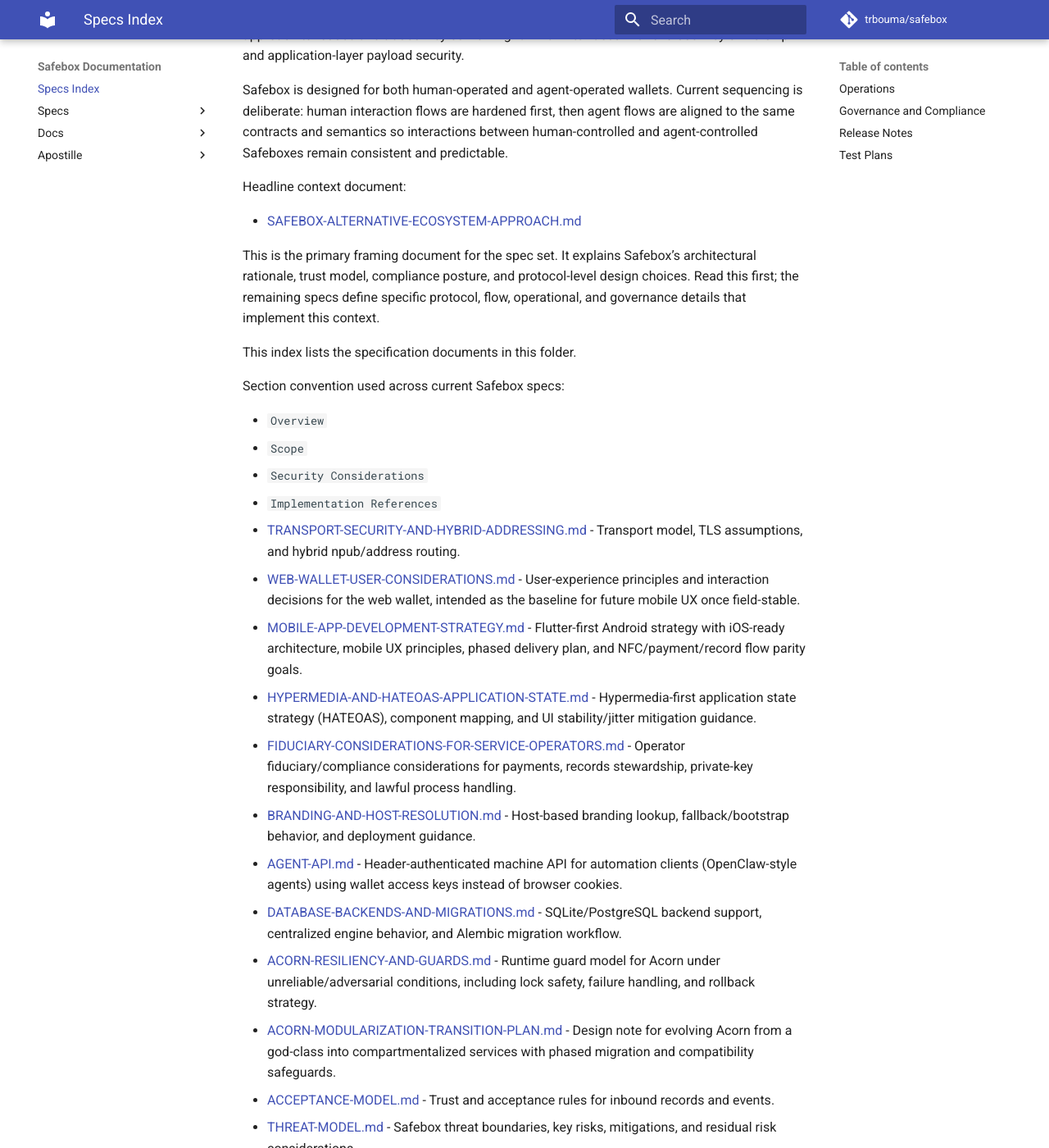
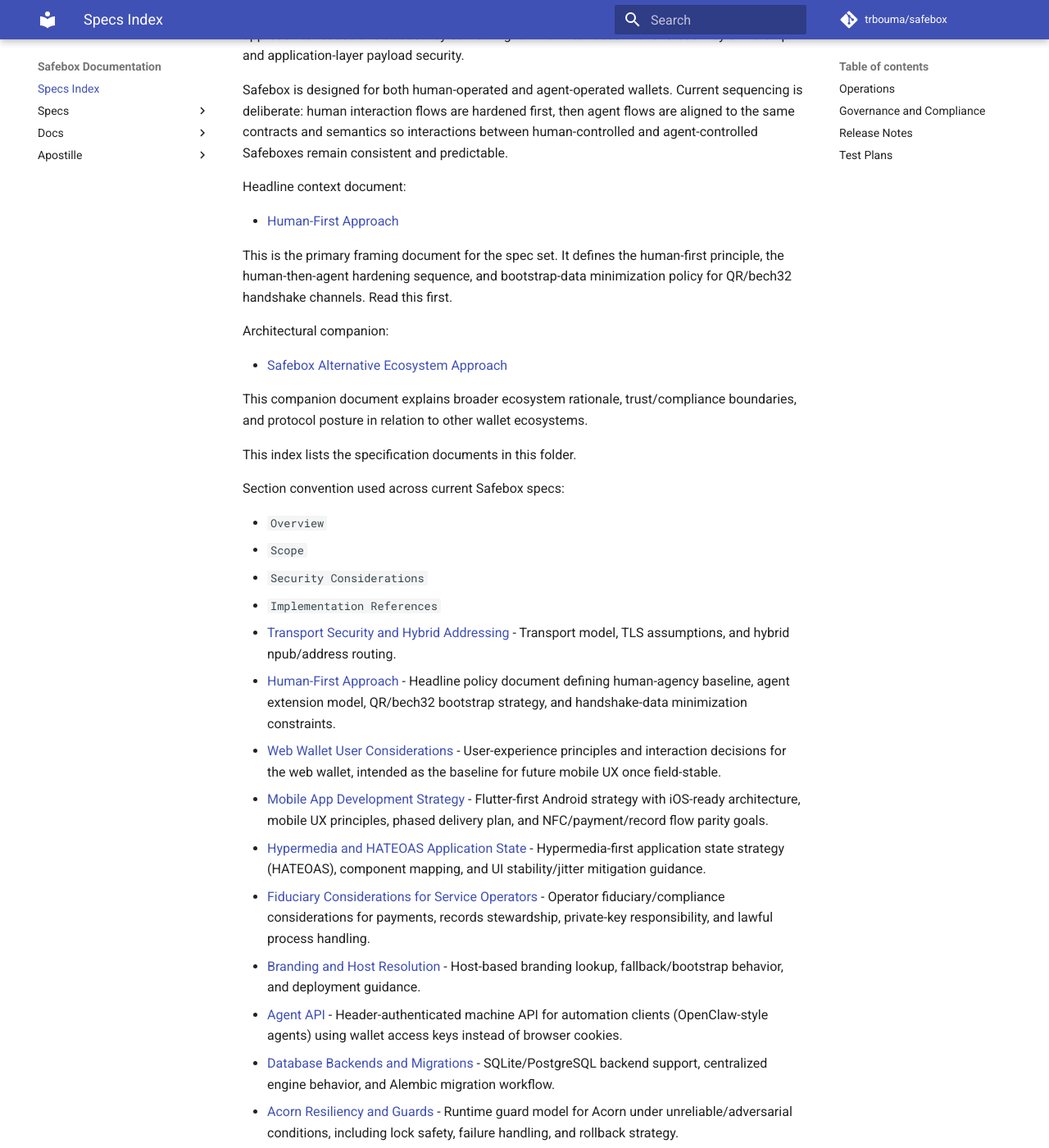
Before and after one commit to trbouma/safebox, an MkDocs documentation site: the page built from docs/specs/INDEX.md, in a window 1280 px wide and 1400 px high, scrolled down 345 px. Shown: the whole window at 82% size. Built offline with MkDocs 1.6.1 and Material for MkDocs 9.7.7, drawn with Linux system fonts in a browser that asks for light colours; comment, search, counter and statistics services are not loaded; some of the changed text lies outside the part shown.

Commit message:
Add Human-First headline spec and normalize index titles
- add HUMAN-FIRST-APPROACH as headline context document\n- define human-agency baseline with agent extension model\n- document QR/bech32 bootstrap and minimal handshake-only data policy\n- normalize INDEX link labels to readable titles

```diff
--- a/docs/specs/INDEX.md
+++ b/docs/specs/INDEX.md
@@ -8,9 +8,15 @@ Safebox is designed for both human-operated and agent-operated wallets. Current
 
 Headline context document:
 
-- [SAFEBOX-ALTERNATIVE-ECOSYSTEM-APPROACH.md](./SAFEBOX-ALTERNATIVE-ECOSYSTEM-APPROACH.md)
+- [Human-First Approach](./HUMAN-FIRST-APPROACH.md)
 
-This is the primary framing document for the spec set. It explains Safebox’s architectural rationale, trust model, compliance posture, and protocol-level design choices. Read this first; the remaining specs define specific protocol, flow, operational, and governance details that implement this context.
+This is the primary framing document for the spec set. It defines the human-first principle, the human-then-agent hardening sequence, and bootstrap-data minimization policy for QR/bech32 handshake channels. Read this first.
+
+Architectural companion:
+
+- [Safebox Alternative Ecosystem Approach](./SAFEBOX-ALTERNATIVE-ECOSYSTEM-APPROACH.md)
+
+This companion document explains broader ecosystem rationale, trust/compliance boundaries, and protocol posture in relation to other wallet ecosystems.
 
 This index lists the specification documents in this folder.
 
@@ -21,68 +27,69 @@ Section convention used across current Safebox specs:
 - `Security Considerations`
 - `Implementation References`
 
-- [TRANSPORT-SECURITY-AND-HYBRID-ADDRESSING.md](./TRANSPORT-SECURITY-AND-HYBRID-ADDRESSING.md) - Transport model, TLS assumptions, and hybrid npub/address routing.
-- [WEB-WALLET-USER-CONSIDERATIONS.md](./WEB-WALLET-USER-CONSIDERATIONS.md) - User-experience principles and interaction decisions for the web wallet, intended as the baseline for future mobile UX once field-stable.
-- [MOBILE-APP-DEVELOPMENT-STRATEGY.md](./MOBILE-APP-DEVELOPMENT-STRATEGY.md) - Flutter-first Android strategy with iOS-ready architecture, mobile UX principles, phased delivery plan, and NFC/payment/record flow parity goals.
-- [HYPERMEDIA-AND-HATEOAS-APPLICATION-STATE.md](./HYPERMEDIA-AND-HATEOAS-APPLICATION-STATE.md) - Hypermedia-first application state strategy (HATEOAS), component mapping, and UI stability/jitter mitigation guidance.
-- [FIDUCIARY-CONSIDERATIONS-FOR-SERVICE-OPERATORS.md](./FIDUCIARY-CONSIDERATIONS-FOR-SERVICE-OPERATORS.md) - Operator fiduciary/compliance considerations for payments, records stewardship, private-key responsibility, and lawful process handling.
-- [BRANDING-AND-HOST-RESOLUTION.md](./BRANDING-AND-HOST-RESOLUTION.md) - Host-based branding lookup, fallback/bootstrap behavior, and deployment guidance.
-- [AGENT-API.md](./AGENT-API.md) - Header-authenticated machine API for automation clients (OpenClaw-style agents) using wallet access keys instead of browser cookies.
-- [DATABASE-BACKENDS-AND-MIGRATIONS.md](./DATABASE-BACKENDS-AND-MIGRATIONS.md) - SQLite/PostgreSQL backend support, centralized engine behavior, and Alembic migration workflow.
-- [ACORN-RESILIENCY-AND-GUARDS.md](./ACORN-RESILIENCY-AND-GUARDS.md) - Runtime guard model for Acorn under unreliable/adversarial conditions, including lock safety, failure handling, and rollback strategy.
-- [ACORN-MODULARIZATION-TRANSITION-PLAN.md](./ACORN-MODULARIZATION-TRANSITION-PLAN.md) - Design note for evolving Acorn from a god-class into compartmentalized services with phased migration and compatibility safeguards.
-- [ACCEPTANCE-MODEL.md](./ACCEPTANCE-MODEL.md) - Trust and acceptance rules for inbound records and events.
-- [THREAT-MODEL.md](./THREAT-MODEL.md) - Safebox threat boundaries, key risks, mitigations, and residual risk considerations.
-- [NAUTH-PROTOCOL.md](./NAUTH-PROTOCOL.md) - Authorization envelope used to coordinate cross-party record flows.
-- [NAUTH-EXTENSIBLE-HANDSHAKE.md](./NAUTH-EXTENSIBLE-HANDSHAKE.md) - Step/state handshake model for adding PQC and policy-driven sequence extensions without breaking flow compatibility.
-- [PROTOCOL-NORMALIZATION-RELAY-FIRST-KEM.md](./PROTOCOL-NORMALIZATION-RELAY-FIRST-KEM.md) - Patch spec for control-plane normalization, relay-first KEM acquisition, compact QR policy, and fail-closed compatibility migration.
-- [RECORD-PRESENTATION-NAUTH-STRATEGY.md](./RECORD-PRESENTATION-NAUTH-STRATEGY.md) - Generalized record presentation over QR/NFC with separate secure transfer channels.
-- [NEMBED-PROTOCOL.md](./NEMBED-PROTOCOL.md) - Compact bech32 extension format for embedded secure payloads.
-- [NWC-NFC-VAULT-EXTENSION.md](./NWC-NFC-VAULT-EXTENSION.md) - NWC extensions used for NFC wallet, payment, and record operations.
-- [AGENT-FLOWS.md](./AGENT-FLOWS.md) - Automation-oriented wallet flow model aligned with NFC and QR pathways.
-- [AGENT-OFFER-RECIPIENT-FIRST-FLOW.md](./AGENT-OFFER-RECIPIENT-FIRST-FLOW.md) - Recipient-first agent offer flow where the recipient presents QR handshake data and the sender scans/transmits using existing record-send pathways.
-- [NFC-FLOWS-AND-SECURITY.md](./NFC-FLOWS-AND-SECURITY.md) - Card issuance, rotation, NFC payment/record flows, and security controls.
-- [OFFERS-AND-GRANTS-FLOWS.md](./OFFERS-AND-GRANTS-FLOWS.md) - End-to-end offer/grant lifecycle over QR and NFC, including legacy rendering fallback.
-- [PAYMENTS-SAFEBOX-CASHU-LIGHTNING-FALLBACK.md](./PAYMENTS-SAFEBOX-CASHU-LIGHTNING-FALLBACK.md) - Payment routing between Safebox wallets and Lightning interoperability behavior.
-- [CARD-TOKENIZATION-AND-NFC-PAYMENT-STRATEGY.md](./CARD-TOKENIZATION-AND-NFC-PAYMENT-STRATEGY.md) - Design strategy for NFC card virtualization and tokenized payment authorization model.
-- [NEMBED-COEXISTENCE-WITH-TOKENIZED-CARD-RAILS.md](./NEMBED-COEXISTENCE-WITH-TOKENIZED-CARD-RAILS.md) - Comparative model and phased coexistence strategy for running `nembed` alongside incumbent tokenized card payment rails.
-- [CASHU-STORAGE-AND-MULTI-MINT.md](./CASHU-STORAGE-AND-MULTI-MINT.md) - Proof storage/retrieval model and multi-mint normalization behavior.
-- [WALLET-RECORD-STORAGE-PLAINTEXT-AND-SAFEBOXRECORD.md](./WALLET-RECORD-STORAGE-PLAINTEXT-AND-SAFEBOXRECORD.md) - Record persistence formats for plaintext and structured signed records.
-- [BLOSSOM-BLOB-STORAGE-AND-TRANSFER.md](./BLOSSOM-BLOB-STORAGE-AND-TRANSFER.md) - Blob encryption, transfer semantics, and original-record exchange behavior.
-- [QUANTUM-SAFE-CRYPTOGRAPHY.md](./QUANTUM-SAFE-CRYPTOGRAPHY.md) - ML-KEM integration and quantum-safe payload encryption model.
-- [HISTORICAL-CONTEXT-LAW-MERCHANT-AND-DIGITAL-EXCHANGE.md](./HISTORICAL-CONTEXT-LAW-MERCHANT-AND-DIGITAL-EXCHANGE.md) - Non-normative historical context linking law merchant instrument/register mechanics to Safebox's digital exchange model.
-- [PORTABLE-RECORD-FORMAT-PRF.md](./PORTABLE-RECORD-FORMAT-PRF.md) - Unified PRF specification (context + normative profile): artifact anchoring, NIP-01-aligned envelope, human-readable canonical form, compact encoding rules, and long-term archivability intent.
+- [Transport Security and Hybrid Addressing](./TRANSPORT-SECURITY-AND-HYBRID-ADDRESSING.md) - Transport model, TLS assumptions, and hybrid npub/address routing.
+- [Human-First Approach](./HUMAN-FIRST-APPROACH.md) - Headline policy document defining human-agency baseline, agent extension model, QR/bech32 bootstrap strategy, and handshake-data minimization constraints.
+- [Web Wallet User Considerations](./WEB-WALLET-USER-CONSIDERATIONS.md) - User-experience principles and interaction decisions for the web wallet, intended as the baseline for future mobile UX once field-stable.
+- [Mobile App Development Strategy](./MOBILE-APP-DEVELOPMENT-STRATEGY.md) - Flutter-first Android strategy with iOS-ready architecture, mobile UX principles, phased delivery plan, and NFC/payment/record flow parity goals.
+- [Hypermedia and HATEOAS Application State](./HYPERMEDIA-AND-HATEOAS-APPLICATION-STATE.md) - Hypermedia-first application state strategy (HATEOAS), component mapping, and UI stability/jitter mitigation guidance.
+- [Fiduciary Considerations for Service Operators](./FIDUCIARY-CONSIDERATIONS-FOR-SERVICE-OPERATORS.md) - Operator fiduciary/compliance considerations for payments, records stewardship, private-key responsibility, and lawful process handling.
+- [Branding and Host Resolution](./BRANDING-AND-HOST-RESOLUTION.md) - Host-based branding lookup, fallback/bootstrap behavior, and deployment guidance.
+- [Agent API](./AGENT-API.md) - Header-authenticated machine API for automation clients (OpenClaw-style agents) using wallet access keys instead of browser cookies.
+- [Database Backends and Migrations](./DATABASE-BACKENDS-AND-MIGRATIONS.md) - SQLite/PostgreSQL backend support, centralized engine behavior, and Alembic migration workflow.
+- [Acorn Resiliency and Guards](./ACORN-RESILIENCY-AND-GUARDS.md) - Runtime guard model for Acorn under unreliable/adversarial conditions, including lock safety, failure handling, and rollback strategy.
+- [Acorn Modularization Transition Plan](./ACORN-MODULARIZATION-TRANSITION-PLAN.md) - Design note for evolving Acorn from a god-class into compartmentalized services with phased migration and compatibility safeguards.
+- [Acceptance Model](./ACCEPTANCE-MODEL.md) - Trust and acceptance rules for inbound records and events.
+- [Threat Model](./THREAT-MODEL.md) - Safebox threat boundaries, key risks, mitigations, and residual risk considerations.
+- [nAuth Protocol](./NAUTH-PROTOCOL.md) - Authorization envelope used to coordinate cross-party record flows.
+- [nAuth Extensible Handshake](./NAUTH-EXTENSIBLE-HANDSHAKE.md) - Step/state handshake model for adding PQC and policy-driven sequence extensions without breaking flow compatibility.
+- [Protocol Normalization: Relay-First KEM](./PROTOCOL-NORMALIZATION-RELAY-FIRST-KEM.md) - Patch spec for control-plane normalization, relay-first KEM acquisition, compact QR policy, and fail-closed compatibility migration.
+- [Record Presentation nAuth Strategy](./RECORD-PRESENTATION-NAUTH-STRATEGY.md) - Generalized record presentation over QR/NFC with separate secure transfer channels.
+- [nEmbed Protocol](./NEMBED-PROTOCOL.md) - Compact bech32 extension format for embedded secure payloads.
+- [NWC NFC Vault Extension](./NWC-NFC-VAULT-EXTENSION.md) - NWC extensions used for NFC wallet, payment, and record operations.
+- [Agent Flows](./AGENT-FLOWS.md) - Automation-oriented wallet flow model aligned with NFC and QR pathways.
+- [Agent Offer Recipient-First Flow](./AGENT-OFFER-RECIPIENT-FIRST-FLOW.md) - Recipient-first agent offer flow where the recipient presents QR handshake data and the sender scans/transmits using existing record-send pathways.
+- [NFC Flows and Security](./NFC-FLOWS-AND-SECURITY.md) - Card issuance, rotation, NFC payment/record flows, and security controls.
+- [Offers and Grants Flows](./OFFERS-AND-GRANTS-FLOWS.md) - End-to-end offer/grant lifecycle over QR and NFC, including legacy rendering fallback.
+- [Payments: Safebox/Cashu/Lightning Fallback](./PAYMENTS-SAFEBOX-CASHU-LIGHTNING-FALLBACK.md) - Payment routing between Safebox wallets and Lightning interoperability behavior.
+- [Card Tokenization and NFC Payment Strategy](./CARD-TOKENIZATION-AND-NFC-PAYMENT-STRATEGY.md) - Design strategy for NFC card virtualization and tokenized payment authorization model.
+- [nEmbed Coexistence with Tokenized Card Rails](./NEMBED-COEXISTENCE-WITH-TOKENIZED-CARD-RAILS.md) - Comparative model and phased coexistence strategy for running `nembed` alongside incumbent tokenized card payment rails.
+- [Cashu Storage and Multi-Mint](./CASHU-STORAGE-AND-MULTI-MINT.md) - Proof storage/retrieval model and multi-mint normalization behavior.
+- [Wallet Record Storage: Plaintext and SafeboxRecord](./WALLET-RECORD-STORAGE-PLAINTEXT-AND-SAFEBOXRECORD.md) - Record persistence formats for plaintext and structured signed records.
+- [Blossom Blob Storage and Transfer](./BLOSSOM-BLOB-STORAGE-AND-TRANSFER.md) - Blob encryption, transfer semantics, and original-record exchange behavior.
+- [Quantum-Safe Cryptography](./QUANTUM-SAFE-CRYPTOGRAPHY.md) - ML-KEM integration and quantum-safe payload encryption model.
+- [Historical Context: Law Merchant and Digital Exchange](./HISTORICAL-CONTEXT-LAW-MERCHANT-AND-DIGITAL-EXCHANGE.md) - Non-normative historical context linking law merchant instrument/register mechanics to Safebox's digital exchange model.
+- [Portable Record Format (PRF)](./PORTABLE-RECORD-FORMAT-PRF.md) - Unified PRF specification (context + normative profile): artifact anchoring, NIP-01-aligned envelope, human-readable canonical form, compact encoding rules, and long-term archivability intent.
 
 KEM fallback quick reference:
 
-- `/records/transmit` KEM fallback contract, recipient-host hint resolution, and fail-closed rules: [OFFERS-AND-GRANTS-FLOWS.md](./OFFERS-AND-GRANTS-FLOWS.md)
-- Cross-instance/NFC KEM guardrails (authoritative host selection, relay mismatch handling): [NFC-FLOWS-AND-SECURITY.md](./NFC-FLOWS-AND-SECURITY.md)
+- `/records/transmit` KEM fallback contract, recipient-host hint resolution, and fail-closed rules: [Offers and Grants Flows](./OFFERS-AND-GRANTS-FLOWS.md)
+- Cross-instance/NFC KEM guardrails (authoritative host selection, relay mismatch handling): [NFC Flows and Security](./NFC-FLOWS-AND-SECURITY.md)
 
 ## Operations
 
-- [../devops/incremental-change-hardening-strategy.md](../devops/incremental-change-hardening-strategy.md) - Incremental in-flight hardening strategy for isolating failures, applying narrow patches, validating in dev/test, and promoting safely.
-- [../devops/recipient-offer-incremental-execution-checklist.md](../devops/recipient-offer-incremental-execution-checklist.md) - One-page execution checklist for recipient-first offer development with mandatory regression gates, slice-by-slice rollout, and rollback criteria.
-- [INCIDENT-RESPONSE-AND-KEY-COMPROMISE-RUNBOOK.md](./INCIDENT-RESPONSE-AND-KEY-COMPROMISE-RUNBOOK.md) - Incident classification, containment, recovery, and key-compromise response procedures.
-- [BACKUP-AND-RECOVERY-PLAN.md](./BACKUP-AND-RECOVERY-PLAN.md) - Backup tiers, restore validation, and disaster recovery operating model.
-- [DATA-RETENTION-AND-DELETION-POLICY.md](./DATA-RETENTION-AND-DELETION-POLICY.md) - Data minimization, retention classes, deletion lifecycle, and legal-hold alignment.
-- [MONITORING-AND-ALERTING-PLAN.md](./MONITORING-AND-ALERTING-PLAN.md) - Telemetry signals, alert severities, escalation routing, and runbook linkage.
-- [OPERATIONAL-SLO-SLA.md](./OPERATIONAL-SLO-SLA.md) - Reliability objectives, service commitments, error budgets, and response targets.
-- [CHANGE-MANAGEMENT-AND-RELEASE-PROCESS.md](./CHANGE-MANAGEMENT-AND-RELEASE-PROCESS.md) - Change lifecycle, release gates, risk tiers, and rollback expectations.
-- [INTEROPERABILITY-AND-COMPATIBILITY-MATRIX.md](./INTEROPERABILITY-AND-COMPATIBILITY-MATRIX.md) - Browser/device/proxy/protocol compatibility matrix and fallback expectations.
+- [Incremental Change Hardening Strategy](../devops/incremental-change-hardening-strategy.md) - Incremental in-flight hardening strategy for isolating failures, applying narrow patches, validating in dev/test, and promoting safely.
+- [Recipient Offer Incremental Execution Checklist](../devops/recipient-offer-incremental-execution-checklist.md) - One-page execution checklist for recipient-first offer development with mandatory regression gates, slice-by-slice rollout, and rollback criteria.
+- [Incident Response and Key Compromise Runbook](./INCIDENT-RESPONSE-AND-KEY-COMPROMISE-RUNBOOK.md) - Incident classification, containment, recovery, and key-compromise response procedures.
+- [Backup and Recovery Plan](./BACKUP-AND-RECOVERY-PLAN.md) - Backup tiers, restore validation, and disaster recovery operating model.
+- [Data Retention and Deletion Policy](./DATA-RETENTION-AND-DELETION-POLICY.md) - Data minimization, retention classes, deletion lifecycle, and legal-hold alignment.
+- [Monitoring and Alerting Plan](./MONITORING-AND-ALERTING-PLAN.md) - Telemetry signals, alert severities, escalation routing, and runbook linkage.
+- [Operational SLO/SLA](./OPERATIONAL-SLO-SLA.md) - Reliability objectives, service commitments, error budgets, and response targets.
+- [Change Management and Release Process](./CHANGE-MANAGEMENT-AND-RELEASE-PROCESS.md) - Change lifecycle, release gates, risk tiers, and rollback expectations.
+- [Interoperability and Compatibility Matrix](./INTEROPERABILITY-AND-COMPATIBILITY-MATRIX.md) - Browser/device/proxy/protocol compatibility matrix and fallback expectations.
 
 ## Governance and Compliance
 
-- [OPERATOR-COMPLIANCE-PLAYBOOK.md](./OPERATOR-COMPLIANCE-PLAYBOOK.md) - Practical compliance controls for operators covering governance, policy, evidence, and legal readiness.
-- [COMMUNITY-GOVERNANCE-TEMPLATE-PACK.md](./COMMUNITY-GOVERNANCE-TEMPLATE-PACK.md) - Reusable governance templates for community chartering, trust, stewardship, and dispute handling.
+- [Operator Compliance Playbook](./OPERATOR-COMPLIANCE-PLAYBOOK.md) - Practical compliance controls for operators covering governance, policy, evidence, and legal readiness.
+- [Community Governance Template Pack](./COMMUNITY-GOVERNANCE-TEMPLATE-PACK.md) - Reusable governance templates for community chartering, trust, stewardship, and dispute handling.
 
 ## Release Notes
 
-- [PRODUCTION-CHANGE-SUMMARY-LATEST-MAIN-MERGE.md](./PRODUCTION-CHANGE-SUMMARY-LATEST-MAIN-MERGE.md) - Production-focused summary of major enhancements, reliability fixes, and architectural changes from the latest major merge wave.
+- [Production Change Summary (Latest Main Merge)](./PRODUCTION-CHANGE-SUMMARY-LATEST-MAIN-MERGE.md) - Production-focused summary of major enhancements, reliability fixes, and architectural changes from the latest major merge wave.
 
 ## Test Plans
 
-- [SCALABILITY-TEST-PLAN.md](./SCALABILITY-TEST-PLAN.md) - Load, stress, soak, and failure-injection strategy for Safebox HTTP, websocket, NFC, and POS flows.
-- [RESILIENCY-TEST-PLAN.md](./RESILIENCY-TEST-PLAN.md) - Data-protection and failover validation plan for relay/Blossom outages, DoS scenarios, and recovery integrity checks.
-- [SECURITY-TEST-PLAN.md](./SECURITY-TEST-PLAN.md) - Pre-production security validation plan covering auth/session controls, NFC/POS/payment integrity, rollback/recovery behavior, and go-live security gates.
-- [COMMUNITY-ACCEPTANCE-TEST-PLAN.md](./COMMUNITY-ACCEPTANCE-TEST-PLAN.md) - CLRK-oriented acceptance framework for community governance fit, stewardship workflows, trust validation, and production readiness.
-- [NEW-WALLET-CHECKLIST.md](./NEW-WALLET-CHECKLIST.md) - Operational checklist for creating and validating a new wallet in a fresh or migrated environment.
+- [Scalability Test Plan](./SCALABILITY-TEST-PLAN.md) - Load, stress, soak, and failure-injection strategy for Safebox HTTP, websocket, NFC, and POS flows.
+- [Resiliency Test Plan](./RESILIENCY-TEST-PLAN.md) - Data-protection and failover validation plan for relay/Blossom outages, DoS scenarios, and recovery integrity checks.
+- [Security Test Plan](./SECURITY-TEST-PLAN.md) - Pre-production security validation plan covering auth/session controls, NFC/POS/payment integrity, rollback/recovery behavior, and go-live security gates.
+- [Community Acceptance Test Plan](./COMMUNITY-ACCEPTANCE-TEST-PLAN.md) - CLRK-oriented acceptance framework for community governance fit, stewardship workflows, trust validation, and production readiness.
+- [New Wallet Checklist](./NEW-WALLET-CHECKLIST.md) - Operational checklist for creating and validating a new wallet in a fresh or migrated environment.
```
Also changed, not shown: docs/specs/HUMAN-FIRST-APPROACH.md (added, +125 -0 lines).
